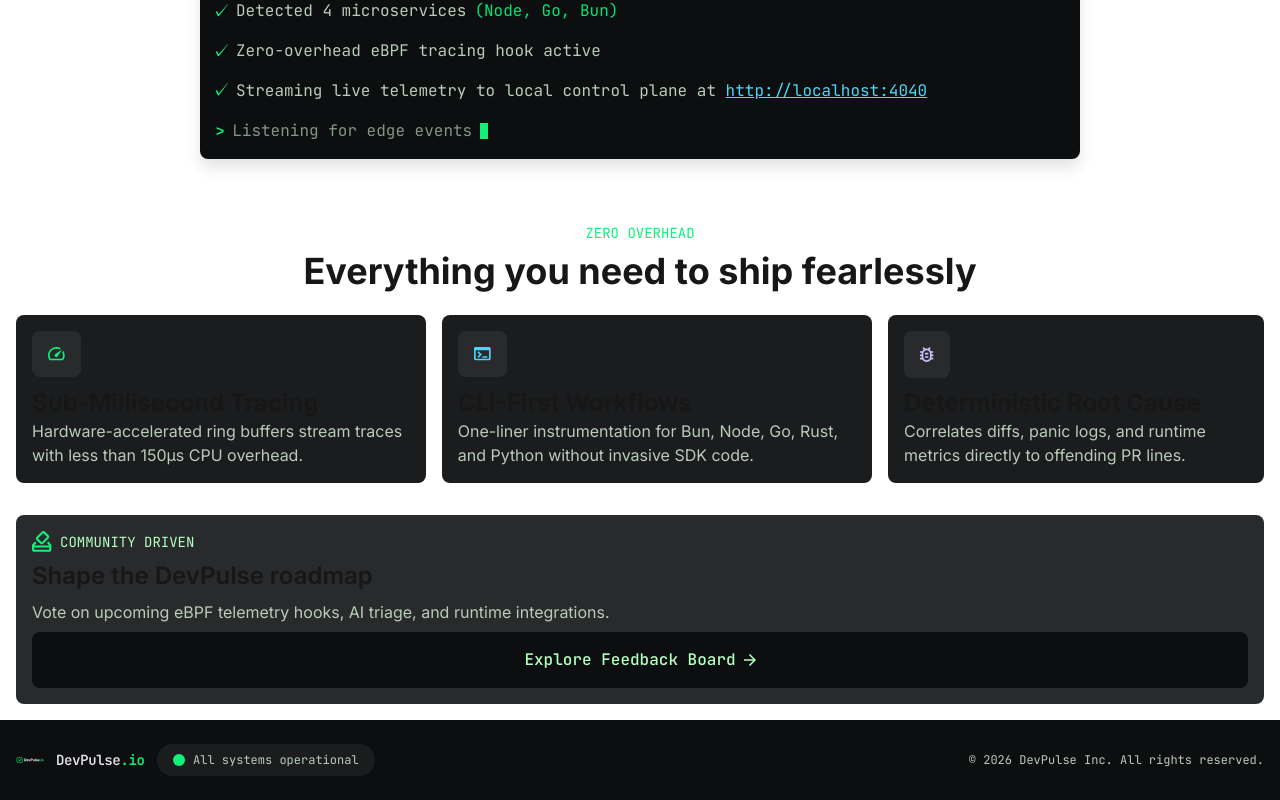
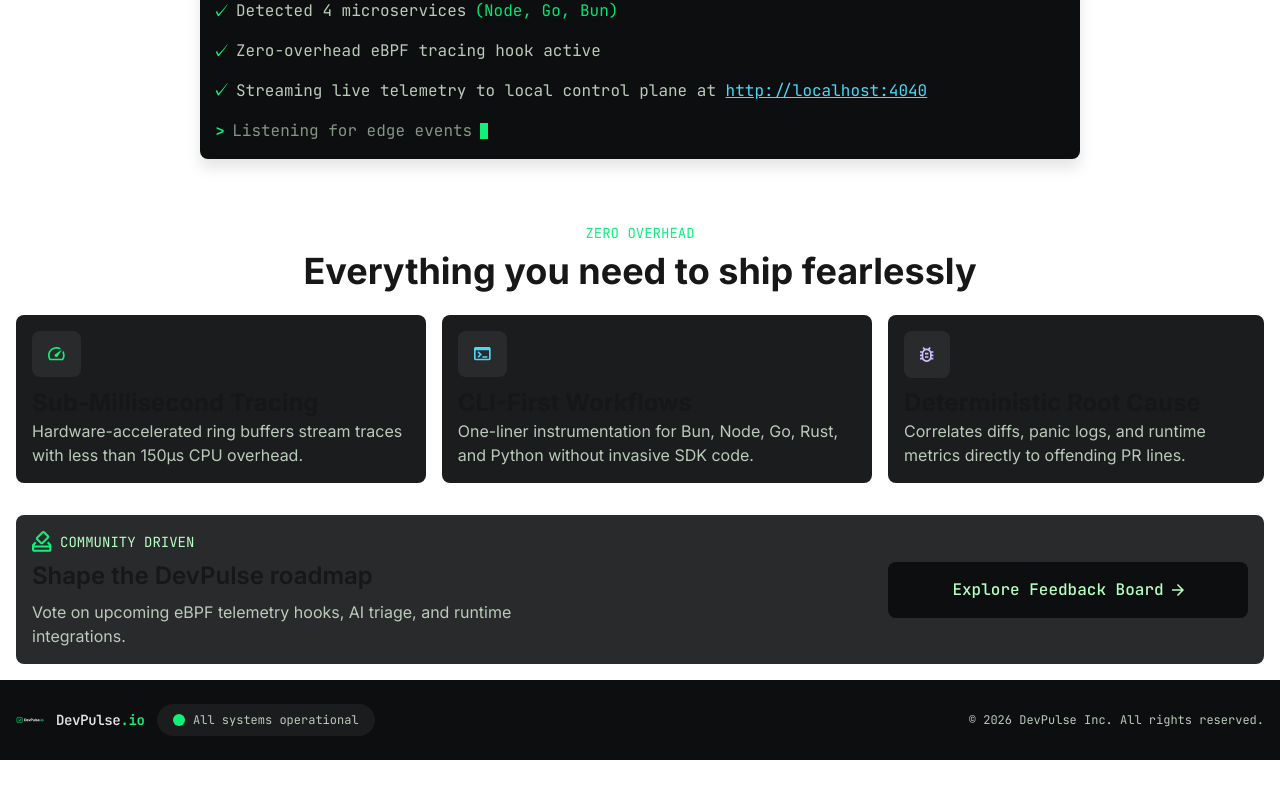
Before and after one commit to abhinavan00/developer_saas_waitlist_and_feedback, a Next.js app: page / in a window 1280 px wide. Shown: the part 648-1448 px from the top of the page. After the commit the page ends 1408 px from the top, so only its background shows below. Built offline with nearby package versions, Linux system fonts and the light colour scheme.

Commit message:
added responsiveness to Feedback board section

```diff
--- a/app/page.tsx
+++ b/app/page.tsx
@@ -148,7 +148,8 @@
       </section>
 
         {/*----- SECTION:- FEEDBACK BOARD TEASER BANNER -----*/}
-        <section className={`bg-[#292A2C] p-4 mt-8 rounded-lg flex flex-col gap-2`}>
+        <section className={`bg-[#292A2C] p-4 mt-8 rounded-lg flex flex-col gap-2 md:flex-row md:items-center md:justify-between`}>
+          <div className={`flex flex-col gap-2 max-w-125`}>
             <p className={`font-mono text-sm text-[#B4FFC0] flex items-center gap-2`}>
               <Image src={cummunityDrivenIcon} alt='cummunity driven icon' className={`w-5`}/>
               COMMUNITY DRIVEN
@@ -158,11 +159,12 @@
               Vote on upcoming eBPF telemetry hooks, AI
               triage, and runtime integrations.
             </p>
+          </div>
           <button
             className={`
               font-mono font-medium text-[#B4FFC0] bg-[#0D0E10] w-full py-4 rounded-lg
               flex items-center justify-center gap-2 cursor-pointer hover:gap-3 hover:shadow-lg
-              hover:shadow-[#0D0E10]/30
+              hover:shadow-[#0D0E10]/30 md:w-90
             `}
           >
             Explore Feedback Board
```
Lines whose indentation alone changed are shown as unchanged.
